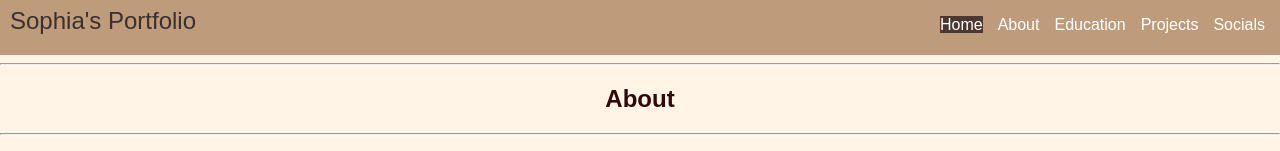
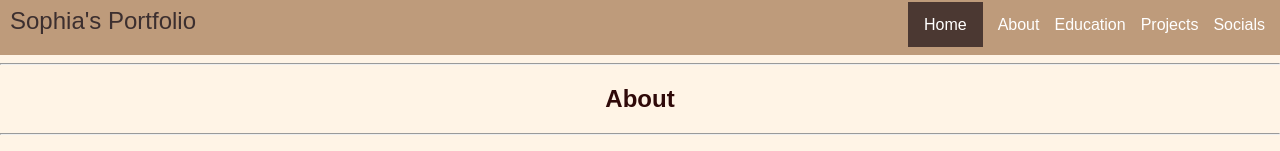
Before and after one commit to Sophia-l-S/react-laravel, a React (Create React App) app: page / in a window 1280 px wide. In both pictures the pointer is over the link "Home". Shown: the top 151 px of the page. Built offline with nearby package versions, Linux system fonts and the light colour scheme; no server answers; a web font is replaced by a local one.

Commit message:
Update App.css

```diff
--- a/src/App.css
+++ b/src/App.css
@@ -53,6 +53,7 @@ body {
 
 li a:hover {
     background-color: #4b3832;
+  padding: 14px 16px;
 }
 
 #title {
```
